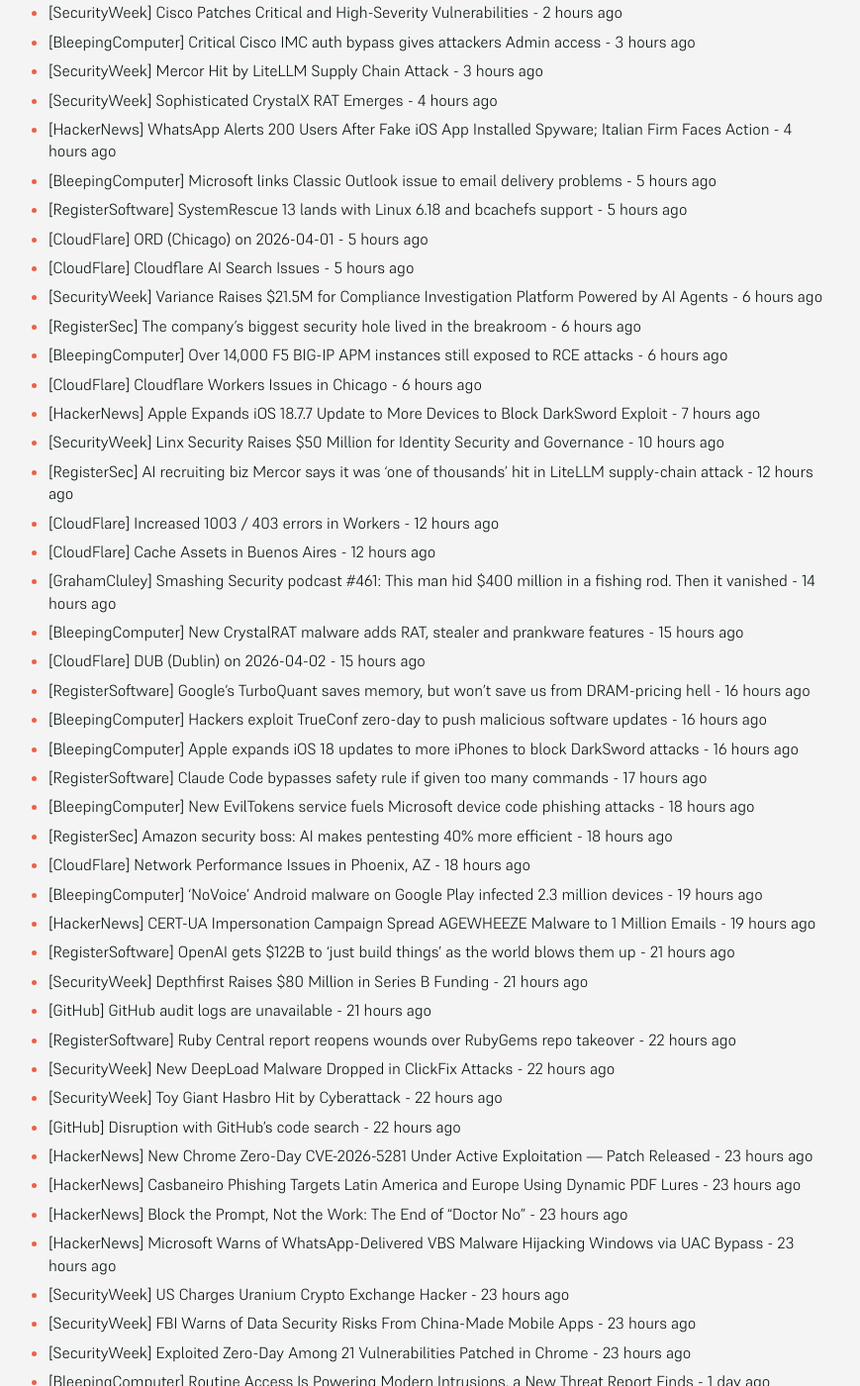
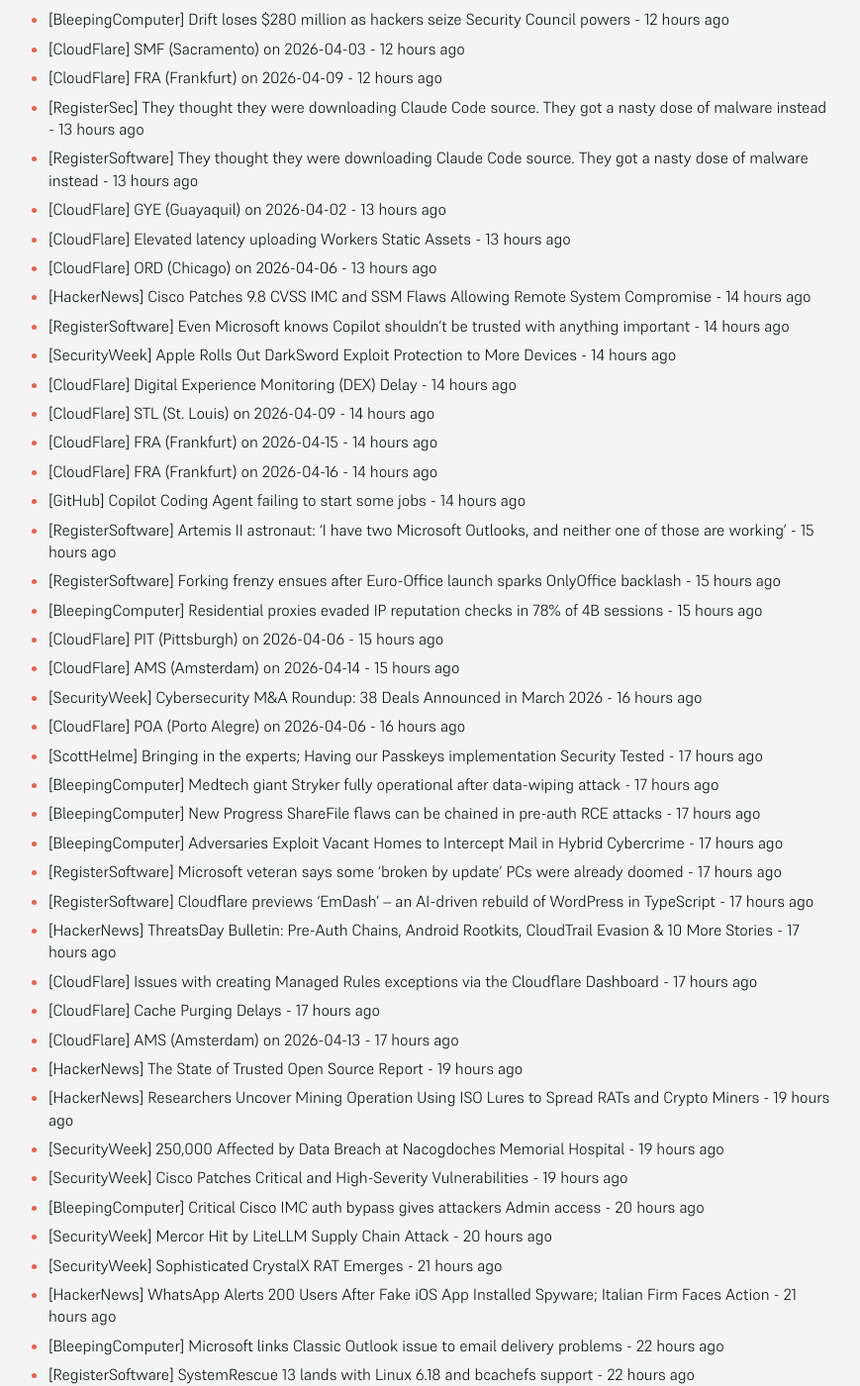
Before and after one commit to SecOpsNews/news, a Jekyll site: the page built from index.md, in a window 1280 px wide and 1400 px high, scrolled down 722 px. Shown: the whole window at 99% size, without its empty margins (215-1084 px from the left). Built offline with Jekyll 4.4.1, drawn with Linux system fonts in a browser that asks for light colours; some of the changed text lies outside the part shown.

Commit message:
New Feed

```diff
--- a/index.md
+++ b/index.md
@@ -9,63 +9,100 @@ description: Latest Updates
 
 <!-- SecOps start -->
 
-- [ScottHelme] Bringing in the experts; Having our Passkeys implementation Security Tested - 40 minutes ago
-- [BleepingComputer] Medtech giant Stryker fully operational after data-wiping attack - 40 minutes ago
-- [BleepingComputer] New Progress ShareFile flaws can be chained in pre-auth RCE attacks - 40 minutes ago
-- [BleepingComputer] Adversaries Exploit Vacant Homes to Intercept Mail in Hybrid Cybercrime - 40 minutes ago
-- [RegisterSoftware] Microsoft veteran says some 'broken by update' PCs were already doomed - 40 minutes ago
-- [RegisterSoftware] Cloudflare previews 'EmDash' – an AI-driven rebuild of WordPress in TypeScript - 40 minutes ago
-- [HackerNews] ThreatsDay Bulletin: Pre-Auth Chains, Android Rootkits, CloudTrail Evasion & 10 More Stories - 40 minutes ago
-- [CloudFlare] Issues with creating Managed Rules exceptions via the Cloudflare Dashboard - 40 minutes ago
-- [CloudFlare] Cache Purging Delays - 40 minutes ago
-- [CloudFlare] AMS (Amsterdam) on 2026-04-13 - 40 minutes ago
-- [HackerNews] The State of Trusted Open Source Report - 2 hours ago
-- [HackerNews] Researchers Uncover Mining Operation Using ISO Lures to Spread RATs and Crypto Miners - 2 hours ago
-- [SecurityWeek] 250,000 Affected by Data Breach at Nacogdoches Memorial Hospital - 2 hours ago
-- [SecurityWeek] Cisco Patches Critical and High-Severity Vulnerabilities - 2 hours ago
-- [BleepingComputer] Critical Cisco IMC auth bypass gives attackers Admin access - 3 hours ago
-- [SecurityWeek] Mercor Hit by LiteLLM Supply Chain Attack - 3 hours ago
-- [SecurityWeek] Sophisticated CrystalX RAT Emerges - 4 hours ago
-- [HackerNews] WhatsApp Alerts 200 Users After Fake iOS App Installed Spyware; Italian Firm Faces Action - 4 hours ago
-- [BleepingComputer] Microsoft links Classic Outlook issue to email delivery problems - 5 hours ago
-- [RegisterSoftware] SystemRescue 13 lands with Linux 6.18 and bcachefs support - 5 hours ago
-- [CloudFlare] ORD (Chicago) on 2026-04-01 - 5 hours ago
-- [CloudFlare] Cloudflare AI Search Issues - 5 hours ago
-- [SecurityWeek] Variance Raises $21.5M for Compliance Investigation Platform Powered by AI Agents - 6 hours ago
-- [RegisterSec] The company's biggest security hole lived in the breakroom - 6 hours ago
-- [BleepingComputer] Over 14,000 F5 BIG-IP APM instances still exposed to RCE attacks - 6 hours ago
-- [CloudFlare] Cloudflare Workers Issues in Chicago - 6 hours ago
-- [HackerNews] Apple Expands iOS 18.7.7 Update to More Devices to Block DarkSword Exploit - 7 hours ago
-- [SecurityWeek] Linx Security Raises $50 Million for Identity Security and Governance - 10 hours ago
-- [RegisterSec] AI recruiting biz Mercor says it was 'one of thousands' hit in LiteLLM supply-chain attack - 12 hours ago
-- [CloudFlare] Increased 1003 / 403 errors in Workers - 12 hours ago
-- [CloudFlare] Cache Assets in Buenos Aires - 12 hours ago
-- [GrahamCluley] Smashing Security podcast #461: This man hid $400 million in a fishing rod. Then it vanished - 14 hours ago
-- [BleepingComputer] New CrystalRAT malware adds RAT, stealer and prankware features - 15 hours ago
-- [CloudFlare] DUB (Dublin) on 2026-04-02 - 15 hours ago
-- [RegisterSoftware] Google's TurboQuant saves memory, but won't save us from DRAM-pricing hell - 16 hours ago
-- [BleepingComputer] Hackers exploit TrueConf zero-day to push malicious software updates - 16 hours ago
-- [BleepingComputer] Apple expands iOS 18 updates to more iPhones to block DarkSword attacks - 16 hours ago
-- [RegisterSoftware] Claude Code bypasses safety rule if given too many commands - 17 hours ago
-- [BleepingComputer] New EvilTokens service fuels Microsoft device code phishing attacks - 18 hours ago
-- [RegisterSec] Amazon security boss: AI makes pentesting 40% more efficient - 18 hours ago
-- [CloudFlare] Network Performance Issues in Phoenix, AZ - 18 hours ago
-- [BleepingComputer] 'NoVoice' Android malware on Google Play infected 2.3 million devices - 19 hours ago
-- [HackerNews] CERT-UA Impersonation Campaign Spread AGEWHEEZE Malware to 1 Million Emails - 19 hours ago
-- [RegisterSoftware] OpenAI gets $122B to 'just build things' as the world blows them up - 21 hours ago
-- [SecurityWeek] Depthfirst Raises $80 Million in Series B Funding - 21 hours ago
-- [GitHub] GitHub audit logs are unavailable - 21 hours ago
-- [RegisterSoftware] Ruby Central report reopens wounds over RubyGems repo takeover - 22 hours ago
-- [SecurityWeek] New DeepLoad Malware Dropped in ClickFix Attacks - 22 hours ago
-- [SecurityWeek] Toy Giant Hasbro Hit by Cyberattack - 22 hours ago
-- [GitHub] Disruption with GitHub's code search - 22 hours ago
-- [HackerNews] New Chrome Zero-Day CVE-2026-5281 Under Active Exploitation — Patch Released - 23 hours ago
-- [HackerNews] Casbaneiro Phishing Targets Latin America and Europe Using Dynamic PDF Lures - 23 hours ago
-- [HackerNews] Block the Prompt, Not the Work: The End of "Doctor No" - 23 hours ago
-- [HackerNews] Microsoft Warns of WhatsApp-Delivered VBS Malware Hijacking Windows via UAC Bypass - 23 hours ago
-- [SecurityWeek] US Charges Uranium Crypto Exchange Hacker - 23 hours ago
-- [SecurityWeek] FBI Warns of Data Security Risks From China-Made Mobile Apps - 23 hours ago
-- [SecurityWeek] Exploited Zero-Day Among 21 Vulnerabilities Patched in Chrome - 23 hours ago
+- [BleepingComputer] CERT-EU: European Commission hack exposes data of 30 EU entities - 19 minutes ago
+- [BleepingComputer] Drift loses $280 million North Korean hackers seize Security Council powers - 1 hour ago
+- [FullDisclosure] [CVE-2026-33691] OWASP CRS whitespace padding bypass	vulnerability - 3 hours ago
+- [FullDisclosure] [KIS-2026-06] MetInfo CMS <= 8.1 (weixinreply.class.php) PHP Code Injection Vulnerability - 3 hours ago
+- [FullDisclosure] Apple OHTTP Relay: 14 Third-Party Endpoints, 6 Countries,	Zero User Visibility - 3 hours ago
+- [FullDisclosure] SEC Consult SA-20260326-0 :: Local Privilege Escalation in Vienna Assistant (MacOS) - Vienna Symphonic Library - 3 hours ago
+- [FullDisclosure] SEC Consult SA-20260401-0 :: Broken Access Control in Open	WebUI - 3 hours ago
+- [RegisterSoftware] AI models will deceive you to save their own kind - 8 hours ago
+- [RegisterSoftware] Google battles Chinese open-weights models with Gemma 4 - 10 hours ago
+- [CloudFlare] PTY (Panama City) on 2026-04-03 - 10 hours ago
+- [RegisterSoftware] Microsoft shivs OpenAI with three new AI models for speech and images - 11 hours ago
+- [BleepingComputer] Claude Code leak used to push infostealer malware on GitHub - 11 hours ago
+- [HackerNews] Hackers Exploit CVE-2025-55182 to Breach 766 Next.js Hosts, Steal Credentials - 11 hours ago
+- [SecurityWeek] Critical Vulnerability in Claude Code Emerges Days After Source Leak - 12 hours ago
+- [BleepingComputer] Drift loses $280 million as hackers seize Security Council powers - 12 hours ago
+- [CloudFlare] SMF (Sacramento) on 2026-04-03 - 12 hours ago
+- [CloudFlare] FRA (Frankfurt) on 2026-04-09 - 12 hours ago
+- [RegisterSec] They thought they were downloading Claude Code source. They got a nasty dose of malware instead - 13 hours ago
+- [RegisterSoftware] They thought they were downloading Claude Code source. They got a nasty dose of malware instead - 13 hours ago
+- [CloudFlare] GYE (Guayaquil) on 2026-04-02 - 13 hours ago
+- [CloudFlare] Elevated latency uploading Workers Static Assets - 13 hours ago
+- [CloudFlare] ORD (Chicago) on 2026-04-06 - 13 hours ago
+- [HackerNews] Cisco Patches 9.8 CVSS IMC and SSM Flaws Allowing Remote System Compromise - 14 hours ago
+- [RegisterSoftware] Even Microsoft knows Copilot shouldn't be trusted with anything important - 14 hours ago
+- [SecurityWeek] Apple Rolls Out DarkSword Exploit Protection to More Devices - 14 hours ago
+- [CloudFlare] Digital Experience Monitoring (DEX) Delay - 14 hours ago
+- [CloudFlare] STL (St. Louis) on 2026-04-09 - 14 hours ago
+- [CloudFlare] FRA (Frankfurt) on 2026-04-15 - 14 hours ago
+- [CloudFlare] FRA (Frankfurt) on 2026-04-16 - 14 hours ago
+- [GitHub] Copilot Coding Agent failing to start some jobs - 14 hours ago
+- [RegisterSoftware] Artemis II astronaut: 'I have two Microsoft Outlooks, and neither one of those are working' - 15 hours ago
+- [RegisterSoftware] Forking frenzy ensues after Euro-Office launch sparks OnlyOffice backlash - 15 hours ago
+- [BleepingComputer] Residential proxies evaded IP reputation checks in 78% of 4B sessions - 15 hours ago
+- [CloudFlare] PIT (Pittsburgh) on 2026-04-06 - 15 hours ago
+- [CloudFlare] AMS (Amsterdam) on 2026-04-14 - 15 hours ago
+- [SecurityWeek] Cybersecurity M&A Roundup: 38 Deals Announced in March 2026 - 16 hours ago
+- [CloudFlare] POA (Porto Alegre) on 2026-04-06 - 16 hours ago
+- [ScottHelme] Bringing in the experts; Having our Passkeys implementation Security Tested - 17 hours ago
+- [BleepingComputer] Medtech giant Stryker fully operational after data-wiping attack - 17 hours ago
+- [BleepingComputer] New Progress ShareFile flaws can be chained in pre-auth RCE attacks - 17 hours ago
+- [BleepingComputer] Adversaries Exploit Vacant Homes to Intercept Mail in Hybrid Cybercrime - 17 hours ago
+- [RegisterSoftware] Microsoft veteran says some 'broken by update' PCs were already doomed - 17 hours ago
+- [RegisterSoftware] Cloudflare previews 'EmDash' – an AI-driven rebuild of WordPress in TypeScript - 17 hours ago
+- [HackerNews] ThreatsDay Bulletin: Pre-Auth Chains, Android Rootkits, CloudTrail Evasion & 10 More Stories - 17 hours ago
+- [CloudFlare] Issues with creating Managed Rules exceptions via the Cloudflare Dashboard - 17 hours ago
+- [CloudFlare] Cache Purging Delays - 17 hours ago
+- [CloudFlare] AMS (Amsterdam) on 2026-04-13 - 17 hours ago
+- [HackerNews] The State of Trusted Open Source Report - 19 hours ago
+- [HackerNews] Researchers Uncover Mining Operation Using ISO Lures to Spread RATs and Crypto Miners - 19 hours ago
+- [SecurityWeek] 250,000 Affected by Data Breach at Nacogdoches Memorial Hospital - 19 hours ago
+- [SecurityWeek] Cisco Patches Critical and High-Severity Vulnerabilities - 19 hours ago
+- [BleepingComputer] Critical Cisco IMC auth bypass gives attackers Admin access - 20 hours ago
+- [SecurityWeek] Mercor Hit by LiteLLM Supply Chain Attack - 20 hours ago
+- [SecurityWeek] Sophisticated CrystalX RAT Emerges - 21 hours ago
+- [HackerNews] WhatsApp Alerts 200 Users After Fake iOS App Installed Spyware; Italian Firm Faces Action - 21 hours ago
+- [BleepingComputer] Microsoft links Classic Outlook issue to email delivery problems - 22 hours ago
+- [RegisterSoftware] SystemRescue 13 lands with Linux 6.18 and bcachefs support - 22 hours ago
+- [CloudFlare] ORD (Chicago) on 2026-04-01 - 22 hours ago
+- [CloudFlare] Cloudflare AI Search Issues - 22 hours ago
+- [SecurityWeek] Variance Raises $21.5M for Compliance Investigation Platform Powered by AI Agents - 23 hours ago
+- [RegisterSec] The company's biggest security hole lived in the breakroom - 23 hours ago
+- [BleepingComputer] Over 14,000 F5 BIG-IP APM instances still exposed to RCE attacks - 23 hours ago
+- [CloudFlare] Cloudflare Workers Issues in Chicago - 23 hours ago
+- [HackerNews] Apple Expands iOS 18.7.7 Update to More Devices to Block DarkSword Exploit - 1 day ago
+- [SecurityWeek] Linx Security Raises $50 Million for Identity Security and Governance - 1 day ago
+- [RegisterSec] AI recruiting biz Mercor says it was 'one of thousands' hit in LiteLLM supply-chain attack - 1 day ago
+- [CloudFlare] Increased 1003 / 403 errors in Workers - 1 day ago
+- [CloudFlare] Cache Assets in Buenos Aires - 1 day ago
+- [GrahamCluley] Smashing Security podcast #461: This man hid $400 million in a fishing rod. Then it vanished - 1 day ago
+- [BleepingComputer] New CrystalRAT malware adds RAT, stealer and prankware features - 1 day ago
+- [CloudFlare] DUB (Dublin) on 2026-04-02 - 1 day ago
+- [RegisterSoftware] Google's TurboQuant saves memory, but won't save us from DRAM-pricing hell - 1 day ago
+- [BleepingComputer] Hackers exploit TrueConf zero-day to push malicious software updates - 1 day ago
+- [BleepingComputer] Apple expands iOS 18 updates to more iPhones to block DarkSword attacks - 1 day ago
+- [RegisterSoftware] Claude Code bypasses safety rule if given too many commands - 1 day ago
+- [BleepingComputer] New EvilTokens service fuels Microsoft device code phishing attacks - 1 day ago
+- [RegisterSec] Amazon security boss: AI makes pentesting 40% more efficient - 1 day ago
+- [CloudFlare] Network Performance Issues in Phoenix, AZ - 1 day ago
+- [BleepingComputer] 'NoVoice' Android malware on Google Play infected 2.3 million devices - 1 day ago
+- [HackerNews] CERT-UA Impersonation Campaign Spread AGEWHEEZE Malware to 1 Million Emails - 1 day ago
+- [RegisterSoftware] OpenAI gets $122B to 'just build things' as the world blows them up - 1 day ago
+- [SecurityWeek] Depthfirst Raises $80 Million in Series B Funding - 1 day ago
+- [GitHub] GitHub audit logs are unavailable - 1 day ago
+- [RegisterSoftware] Ruby Central report reopens wounds over RubyGems repo takeover - 1 day ago
+- [SecurityWeek] New DeepLoad Malware Dropped in ClickFix Attacks - 1 day ago
+- [SecurityWeek] Toy Giant Hasbro Hit by Cyberattack - 1 day ago
+- [GitHub] Disruption with GitHub's code search - 1 day ago
+- [HackerNews] New Chrome Zero-Day CVE-2026-5281 Under Active Exploitation — Patch Released - 1 day ago
+- [HackerNews] Casbaneiro Phishing Targets Latin America and Europe Using Dynamic PDF Lures - 1 day ago
+- [HackerNews] Block the Prompt, Not the Work: The End of "Doctor No" - 1 day ago
+- [HackerNews] Microsoft Warns of WhatsApp-Delivered VBS Malware Hijacking Windows via UAC Bypass - 1 day ago
+- [SecurityWeek] US Charges Uranium Crypto Exchange Hacker - 1 day ago
+- [SecurityWeek] FBI Warns of Data Security Risks From China-Made Mobile Apps - 1 day ago
+- [SecurityWeek] Exploited Zero-Day Among 21 Vulnerabilities Patched in Chrome - 1 day ago
 - [BleepingComputer] Routine Access Is Powering Modern Intrusions, a New Threat Report Finds - 1 day ago
 - [RegisterSec] 'People's Panel' to check if UK wants controversial Digital ID will cost £630K - 1 day ago
 - [CloudFlare] BRU (Brussels) on 2026-04-06 - 1 day ago
@@ -87,93 +124,11 @@ description: Latest Updates
 - [RegisterSec] UK manufacturers under cyber fire with 80% reporting attacks - 1 day ago
 - [CloudFlare] HEL (Helsinki) on 2026-04-02 - 1 day ago
 - [CloudFlare] FRA (Frankfurt) on 2026-04-08 - 1 day ago
-- [RegisterSoftware] Claude Code source leak reveals how much info Anthropic can hoover up about you and your system - 1 day ago
-- [BleepingComputer] Google Drive ransomware detection now on by default for paying users - 1 day ago
-- [HackerNews] Claude Code Source Leaked via npm Packaging Error, Anthropic Confirms - 1 day ago
-- [CloudFlare] DME (Moscow) on 2026-04-07 - 1 day ago
-- [BleepingComputer] New Windows 11 emergency update fixes preview update install issues - 1 day ago
-- [CloudFlare] FRA (Frankfurt) on 2026-04-02 - 1 day ago
-- [BleepingComputer] Claude Code source code accidentally leaked in NPM package - 1 day ago
-- [CloudFlare] EWR (Newark) on 2026-03-31 - 1 day ago
-- [CloudFlare] JNB (Johannesburg) on 2026-03-30 - 1 day ago
-- [CloudFlare] ICN (Seoul) on 2026-03-31 - 1 day ago
-- [BleepingComputer] Google now allows you to change your @gmail.com address - 1 day ago
-- [CloudFlare] WAW (Warsaw) on 2026-04-01 - 1 day ago
-- [CloudFlare] FRA (Frankfurt) on 2026-04-09 - 1 day ago
-- [BleepingComputer] GIGABYTE Control Center vulnerable to arbitrary file write flaw - 1 day ago
-- [BleepingComputer] Proton launches new "Meet" privacy-focused conferencing platform - 1 day ago
-- [BleepingComputer] Claude AI finds Vim, Emacs RCE bugs that trigger on file open - 1 day ago
-- [RegisterSec] Don't open that WhatsApp message, Microsoft warns - 1 day ago
-- [1Password] Individual and Family accounts are unable to access Developer Environments - 1 day ago
-- [CloudFlare] DME (Moscow) on 2026-03-30 - 1 day ago
-- [CloudFlare] Elevated Error Rate for R2 APAC Buckets - 1 day ago
-- [RegisterSoftware] Gmail celebrates 22 years by finally letting users change their addresses - 1 day ago
-- [HackerNews] Android Developer Verification Rollout Begins Ahead of September Enforcement - 1 day ago
-- [RegisterSec] Iran targets M365 accounts with password-spraying attacks - 1 day ago
-- [BleepingComputer] Cisco source code stolen in Trivy-linked dev environment breach - 1 day ago
-- [RegisterSoftware] Oracle cuts jobs across sales, engineering, security - 1 day ago
-- [HackerNews] TrueConf Zero-Day Exploited in Attacks on Southeast Asian Government Networks - 1 day ago
-- [RegisterSoftware] Leaked memo suggests Red Hat's chugging the AI Kool-Aid - 1 day ago
-- [RegisterSoftware] Anthropic goes nude, exposes Claude Code source by accident - 1 day ago
-- [SecurityWeek] Stolen Logins Are Fueling Everything From Ransomware to Nation-State Cyberattacks - 1 day ago
-- [SecurityWeek] The Next Cybersecurity Crisis Isn’t Breaches—It’s Data You Can’t Trust - 1 day ago
-- [SecurityWeek] Censys Raises $70 Million for Internet Intelligence Platform - 1 day ago
-- [RegisterSoftware] EDB Postgres AI for WarehousePG: Reclaiming control of the enterprise data warehouse - 1 day ago
-- [GitHub] Incident with Pull Requests: High percentage of 500s - 1 day ago
-- [RegisterSoftware] Microsoft reaches for yet another out-of-band patch to deal with latest update issue - 1 day ago
-- [BleepingComputer] How to Categorize AI Agents and Prioritize Risk - 1 day ago
-- [SecurityWeek] Venom Stealer Raises Stakes With Continuous Credential Harvesting - 1 day ago
-- [HackerNews] Silver Fox Expands Asia Cyber Campaign with AtlasCross RAT and Fake Domains - 2 days ago
-- [HackerNews] The AI Arms Race – Why Unified Exposure Management Is Becoming a Boardroom Priority - 2 days ago
-- [HackerNews] Vertex AI Vulnerability Exposes Google Cloud Data and Private Artifacts - 2 days ago
-- [BleepingComputer] Microsoft fixes Outlook Classic crashes caused by Teams Meeting add-in - 2 days ago
-- [BleepingComputer] Hackers compromise Axios npm package to drop cross-platform malware - 2 days ago
-- [RegisterSoftware] Ubuntu 26.04 beta arrives packing GNOME 50, which no longer supports Google Drive - 2 days ago
-- [SecurityWeek] CrewAI Vulnerabilities Expose Devices to Hacking - 2 days ago
-- [RegisterSoftware] Arm says agentic AI needs a new kind of CPU. Intel's DC chief isn't buying it - 2 days ago
-- [SecurityWeek] TeamPCP Moves From OSS to AWS Environments - 2 days ago
-- [GitHub] Issues with metered billing report generation - 2 days ago
-- [TroyHunt] HIBP Mega Update: Passkeys, k-Anonymity Searches, Massive Speed Enhancements and a Bulk Domain Verification API - 2 days ago
-- [TroyHunt] Weekly Update 497 - 2 days ago
-- [SecurityWeek] Huskeys Emerges From Stealth With $8 Million in Funding - 2 days ago
-- [SecurityWeek] Silent Drift: How LLMs Are Quietly Breaking Organizational Access Control - 2 days ago
-- [RegisterSoftware] Microsoft Fabric Database Hub only a 'partial' solution for admins - 2 days ago
-- [SecurityWeek] Healthcare IT Platform CareCloud Probing Potential Data Breach - 2 days ago
-- [RegisterSoftware] South Korean AI chip startup Rebellions eyes new shores for rack-scale invasion - 2 days ago
-- [SecurityWeek] Critical Vulnerability in OpenAI Codex Allowed GitHub Token Compromise - 2 days ago
-- [RegisterSoftware] SAP looking to pull more external data into its AI platform with Reltio acquisition - 2 days ago
-- [SecurityWeek] Lloyds Data Security Incident Impacts 450,000 Individuals - 2 days ago
-- [HackerNews] Russian CTRL Toolkit Delivered via Malicious LNK Files Hijacks RDP via FRP Tunnels - 2 days ago
-- [RegisterSoftware] UK fines Irish Apple outpost over sanctions-busting payments to Russian dev - 2 days ago
-- [SecurityWeek] StrongSwan Flaw Allows Unauthenticated Attackers to Crash VPNs - 2 days ago
-- [RegisterSoftware] GitHub backs down, kills Copilot pull-request ads after backlash - 2 days ago
-- [HackerNews] 3 SOC Process Fixes That Unlock Tier 1 Productivity - 2 days ago
-- [SecurityWeek] Exploitation of Critical Fortinet FortiClient EMS Flaw Begins - 2 days ago
-- [RegisterSoftware] Contracts are in C++26 despite disagreement over their value - 2 days ago
-- [IT Governance] How Long Does a Penetration Test Take? - 2 days ago
-- [RegisterSec] Citrix NetScaler bug exploited in days, may be multiple flaws in a trench coat - 2 days ago
-- [RegisterSoftware] Android keyboard ditches keys entirely, predicts what you mean - 2 days ago
-- [SecurityWeek] Google Slashes Quantum Resource Requirements for Breaking Cryptocurrency Encryption - 2 days ago
-- [HackerNews] ⚡ Weekly Recap: Telecom Sleeper Cells, LLM Jailbreaks, Apple Forces U.K. Age Checks and More - 2 days ago
-- [RegisterSec] Telnyx joins LiteLLM in latest PyPI package poisoning tied to Trivy breach - 2 days ago
-- [IT Governance] Are Cookies Personal Data under the GDPR? A Guide to Cookie Compliance - 2 days ago
-- [RegisterSoftware] Usage pricing leaving software vendors guessing what lands on the invoice - 2 days ago
-- [HackerNews] DeepLoad Malware Uses ClickFix and WMI Persistence to Steal Browser Credentials - 2 days ago
-- [RegisterSec] OpenAI patches ChatGPT flaw that smuggled data over DNS - 2 days ago
-- [HIBP] Cuties AI - 144,250 breached accounts - 2 days ago
-- [GrahamCluley] Iranian hackers breach FBI director’s personal email, and post his CV and photos online - 2 days ago
-- [RegisterSoftware] Anthropic admits Claude Code users hitting usage limits 'way faster than expected' - 2 days ago
-- [HackerNews] OpenAI Patches ChatGPT Data Exfiltration Flaw and Codex GitHub Token Vulnerability - 2 days ago
-- [RegisterSec] Supply chain blast: Top npm package backdoored to drop dirty RAT on dev machines - 2 days ago
-- [BleepingComputer] How to Evaluate AI SOC Agents: 7 Questions Gartner Says You Should Be Asking - 2 days ago
-- [HackerNews] Axios Supply Chain Attack Pushes Cross-Platform RAT via Compromised npm Account - 2 days ago
-- [BleepingComputer] Apple adds macOS Terminal warning to block ClickFix attacks - 2 days ago
-- [BleepingComputer] Critical Citrix NetScaler memory flaw actively exploited in attacks - 2 days ago
-- [BleepingComputer] New RoadK1ll WebSocket implant used to pivot on breached networks - 2 days ago
-- [BleepingComputer] Healthcare tech firm CareCloud says hackers stole patient data - 2 days ago
-- [BleepingComputer] CISA orders feds to patch actively exploited Citrix flaw by Thursday - 2 days ago
-- [BleepingComputer] Dutch Finance Ministry takes treasury banking portal offline after breach - 2 days ago
-- [BleepingComputer] Hacker charged with stealing $53 million from Uranium crypto exchange - 2 days ago
+- [RegisterSoftware] Claude Code source leak reveals how much info Anthropic can hoover up about you and your system - 2 days ago
+- [BleepingComputer] Google Drive ransomware detection now on by default for paying users - 2 days ago
+- [HackerNews] Claude Code Source Leaked via npm Packaging Error, Anthropic Confirms - 2 days ago
+- [CloudFlare] DME (Moscow) on 2026-04-07 - 2 days ago
+- [BleepingComputer] New Windows 11 emergency update fixes preview update install issues - 2 days ago
 - [DataBreaches] Russian-linked hackers appear to have launched a crippling cyberattack on Western New Mexico University - 11 months ago
 - [DataBreaches] SK Telecom vows to take full responsibility for damage from recent data leak - 11 months ago
 - [HackerNews] Storm-1977 Hits Education Clouds with AzureChecker, Deploys 200+ Crypto Mining Containers - 11 months ago
```
